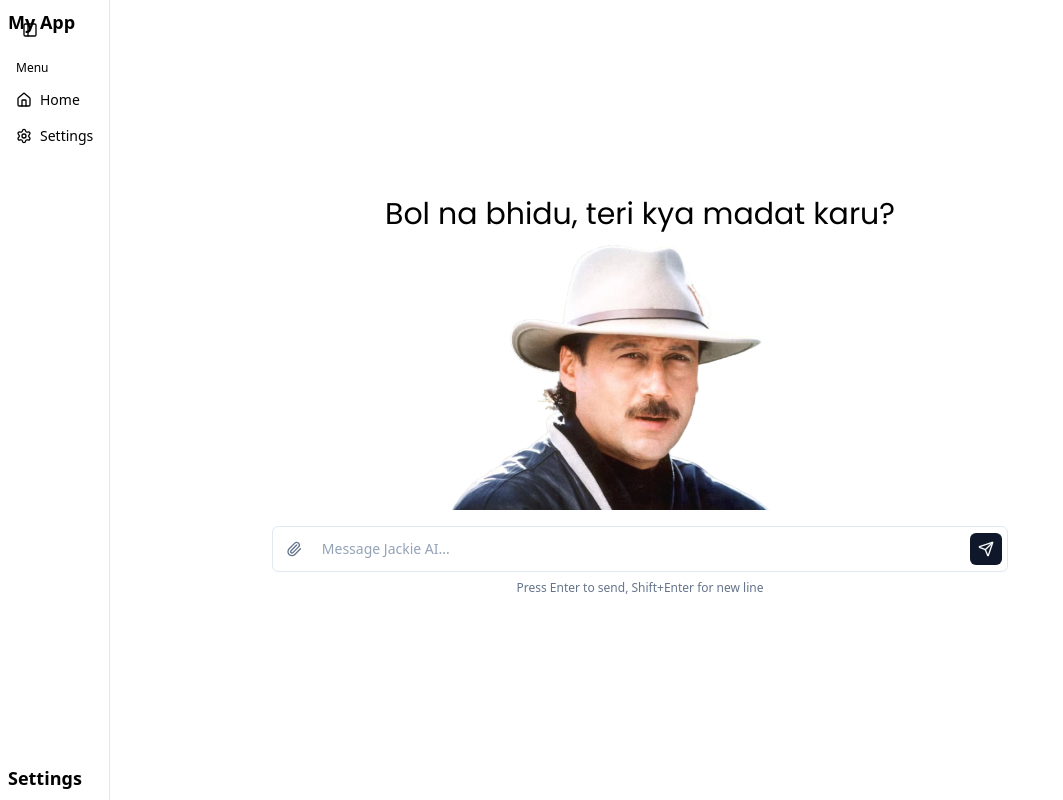
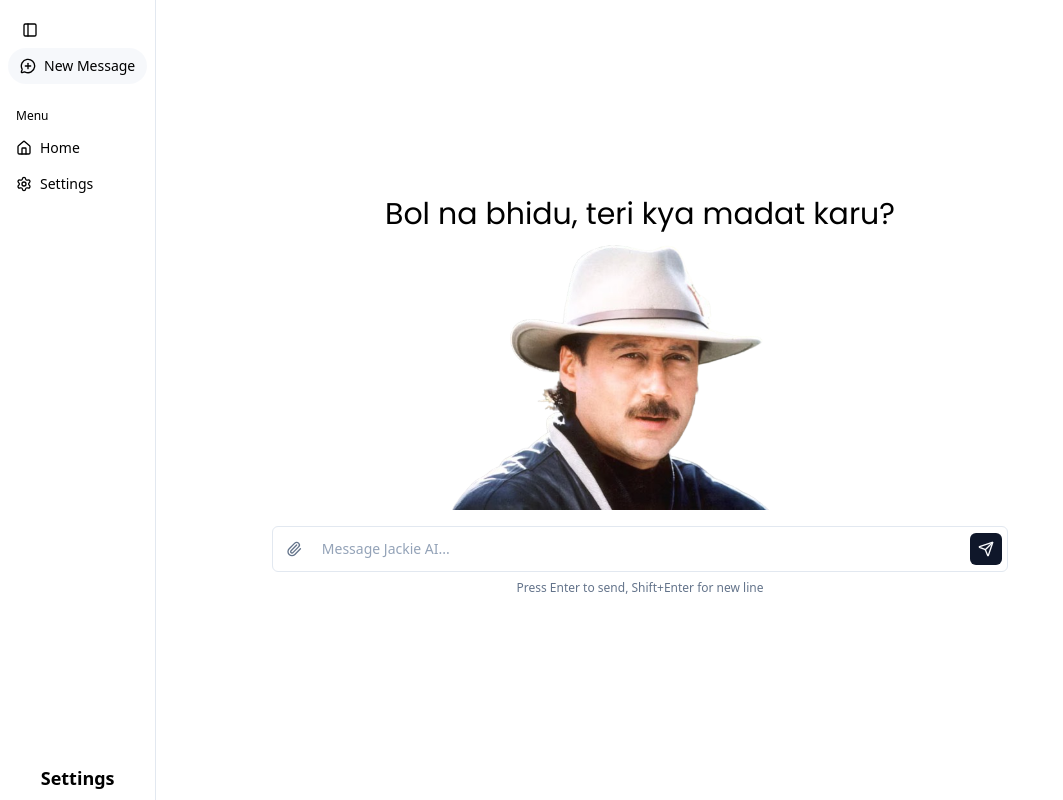
Before and after one commit to merajwardhan/hinglish-ai, a React (Vite) app in the folder frontend/: page / in a window 1280 px wide. Shown: the whole page, without its empty margins (0-1063 px from the left). Built offline with nearby package versions, Linux system fonts and the light colour scheme.

Commit message:
feat: Added the new message button in the side bar

```diff
--- a/frontend/src/components/ui/AppSidebar.jsx
+++ b/frontend/src/components/ui/AppSidebar.jsx
@@ -10,14 +10,23 @@ import {
   SidebarMenuButton,
   SidebarMenuItem,
 } from "./Sidebar.jsx"
-import { Home, Settings } from "lucide-react"
+import { Home, Settings, MessageCirclePlus } from "lucide-react"
+import { Button } from "../ui/Button.jsx"
+import { cn } from "../../utils/cn.js"
 
 export function AppSidebar() {
   return (
-    <Sidebar className='text-black dark:text-white'>
+    <Sidebar className='text-black dark:text-white pt-10'>
       <SidebarHeader>
         {/* You could put your logo here */}
-        <span className="font-semibold text-lg">My App</span>
+        <Button
+          variant="ghost"
+          size="default"
+          className={cn("rounded-full bg-input/30")}
+        >
+          <MessageCirclePlus className='text-black dark:text-white' />
+          <span>New Message</span>
+        </Button>
       </SidebarHeader>
 
       <SidebarContent>
@@ -43,7 +52,7 @@ export function AppSidebar() {
 
       <SidebarFooter>
         {/* You could put a user profile button here */}
-        <span className="font-semibold text-lg">Settings</span>
+        <span className="flex justify-center font-semibold text-lg">Settings</span>
       </SidebarFooter>
     </Sidebar>
   )
--- a/frontend/src/components/ui/Sidebar.jsx
+++ b/frontend/src/components/ui/Sidebar.jsx
@@ -290,7 +290,7 @@ function SidebarTrigger({ className, onClick, ...props }) {
       }}
       {...props}
     >
-      <PanelLeftIcon className='text-black dark:text-white' />
+      <PanelLeftIcon className='text-black dark:text-white'/>
       <span className="sr-only">Toggle Sidebar</span>
     </Button>
   )
```
